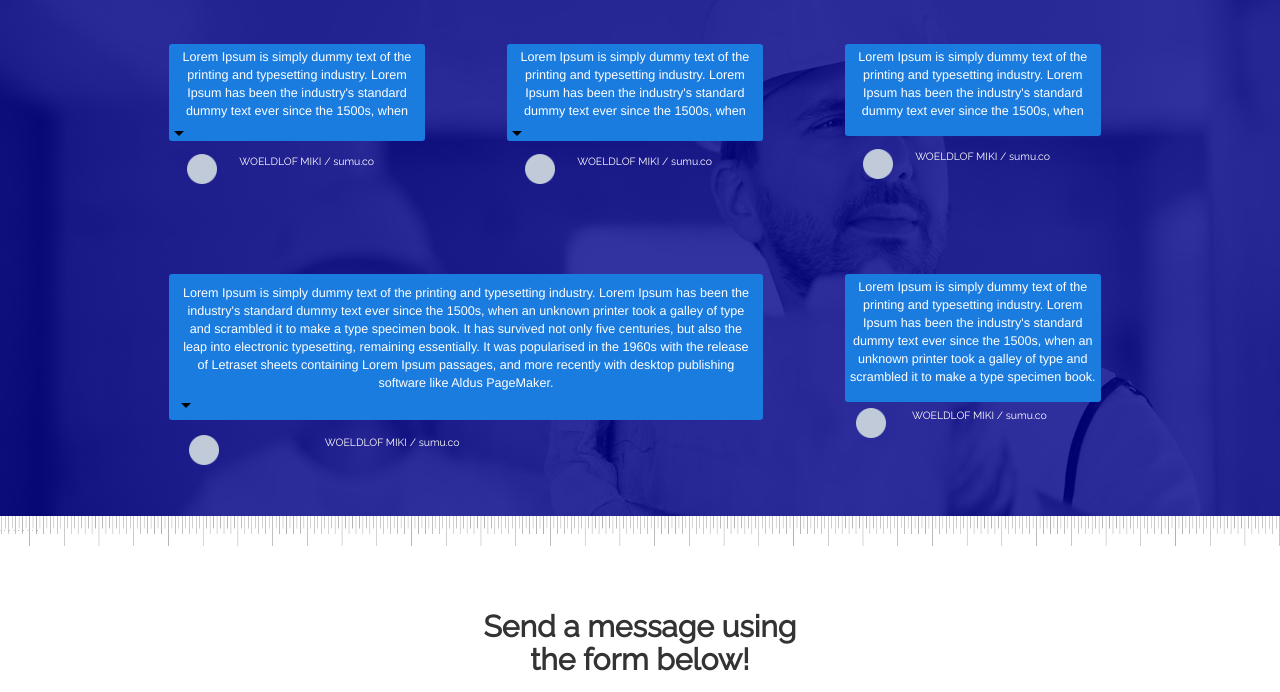
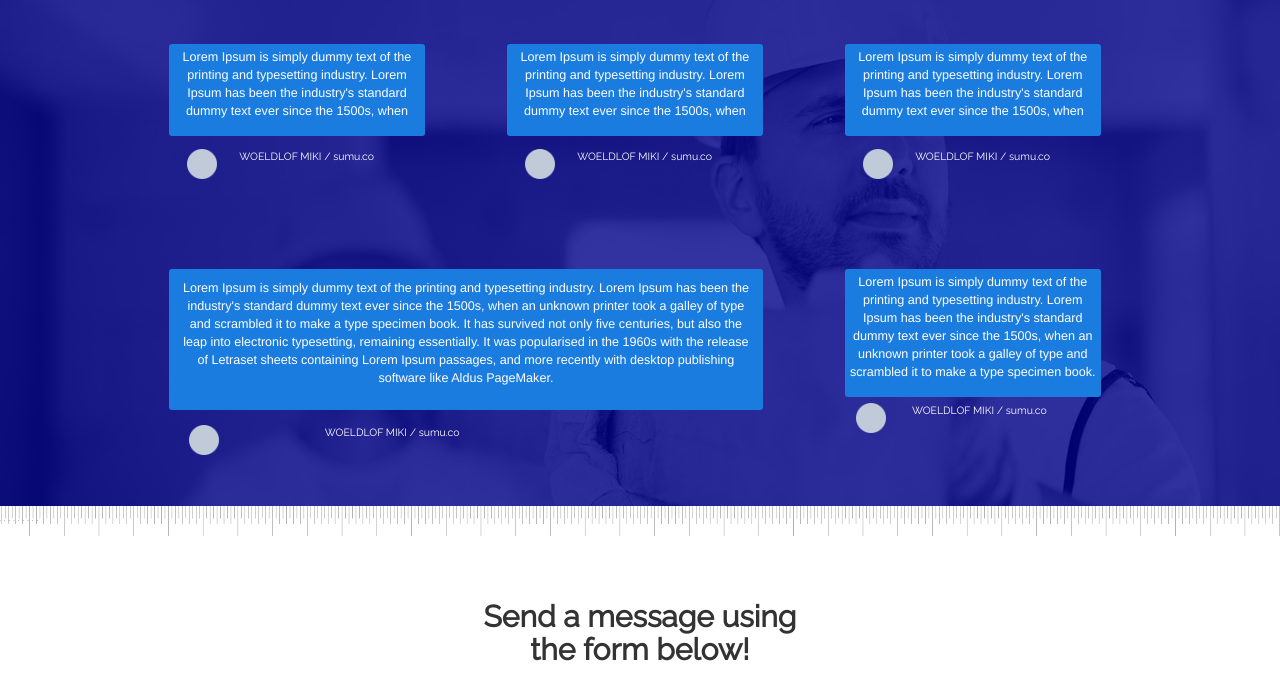
Before and after one commit to MargaritaKotsik/relevant-software, a plain HTML site: page blueprint/index.html in a window 1280 px wide. Shown: the part 3718-4410 px from the top of the page. Drawn offline with nearby package versions, Linux system fonts and the light colour scheme.

Commit message:
Update style.css

```diff
--- a/blueprint/style.css
+++ b/blueprint/style.css
@@ -313,14 +313,6 @@ padding: 2.5%;
 .creators-bottom .blue_blocks:nth-child(2n){
 	width: 33%;
 }
-.triangle{
-	width: 0;
-	height: 0;
-	border-style: solid;
-	border-width: 5px 5px 0 5px;
-	border-color: black transparent transparent transparent;
-}
-
 footer{
 	background-image: url(image/Bg.png)
 }
```
